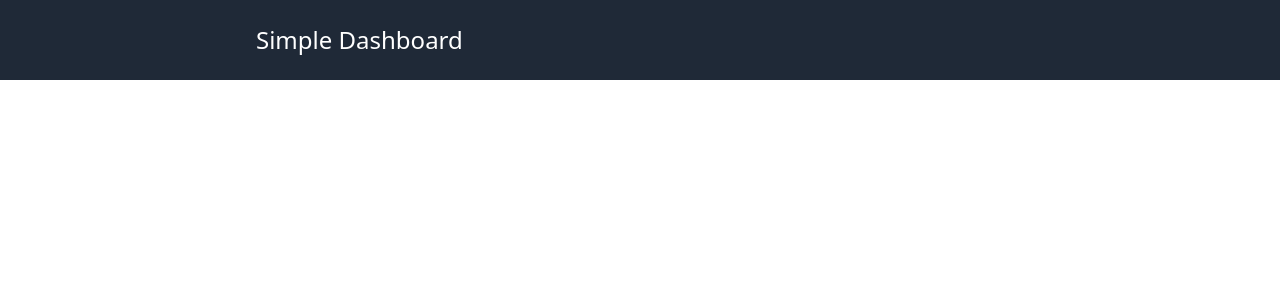
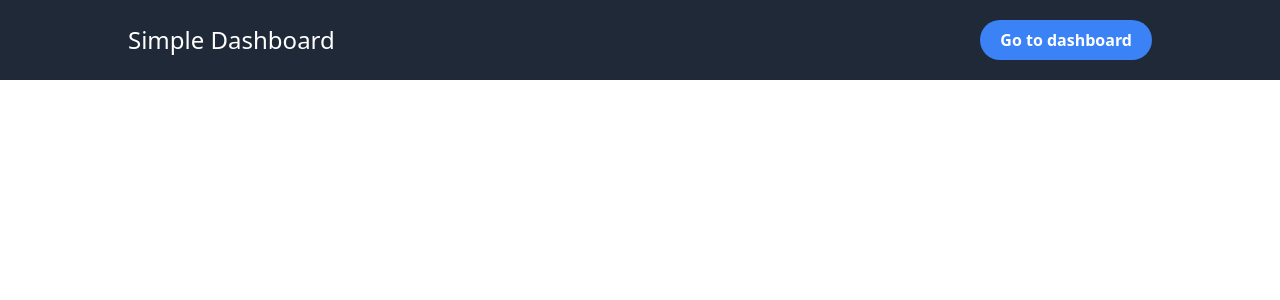
Before and after one commit to BlackH3art/simple-dashboard, a React (Vite) app: page / in a window 1280 px wide. Shown: the top 300 px of the page. Built offline with nearby package versions, Linux system fonts and the light colour scheme.

Commit message:
add: PrimaryButton

```diff
--- a/src/components/Navigation/Navigation.tsx
+++ b/src/components/Navigation/Navigation.tsx
@@ -1,15 +1,21 @@
 import { FC } from 'react';
+import { PrimaryButton } from '../_Reusable/PrimaryButton/PrimaryButton';
 
 export const Navigation: FC = () => {
 
   return (
     <nav className='w-full h-20 flex justify-center bg-gray-800'>
-      <div className='w-full md:w-4/5 lg:w-3/5 flex justify-between items-center'>
+      <div className='w-full md:w-4/5 2xl:w-3/5 flex justify-between items-center'>
 
         <h2 className='text-2xl text-white'>
           Simple Dashboard
         </h2>
 
+        <PrimaryButton
+          text='Go to dashboard'
+          classes='bg-blue-500 hover:bg-blue-400 duration-200 font-semibold'
+        />
+
       </div>
     </nav>
   )
--- /dev/null
+++ b/src/components/_Reusable/PrimaryButton/PrimaryButton.tsx
@@ -0,0 +1,14 @@
+import { FC } from 'react';
+
+interface Props {
+  text: string;
+  classes: string;
+}
+export const PrimaryButton: FC<Props> = ({ text, classes }) => {
+
+  return (
+    <button className={`rounded-full text-white px-5 py-2 ${classes}`}>
+      {text}
+    </button>
+  )
+}
```
